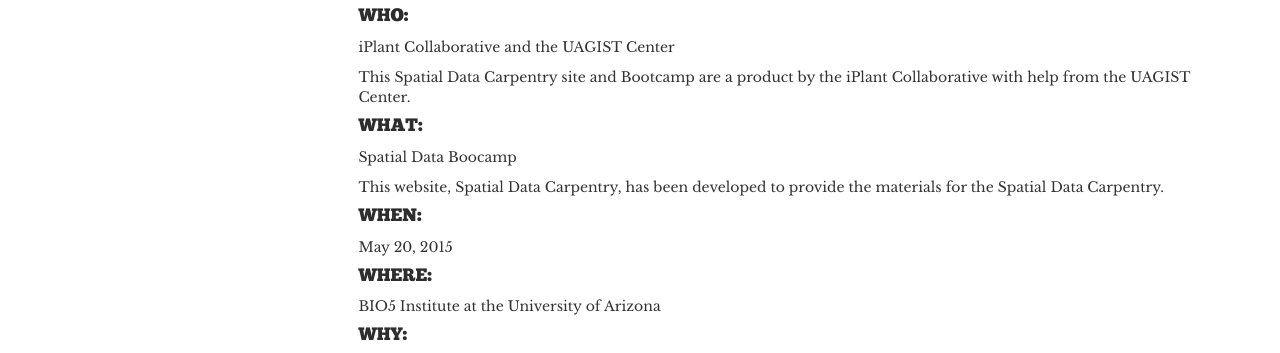
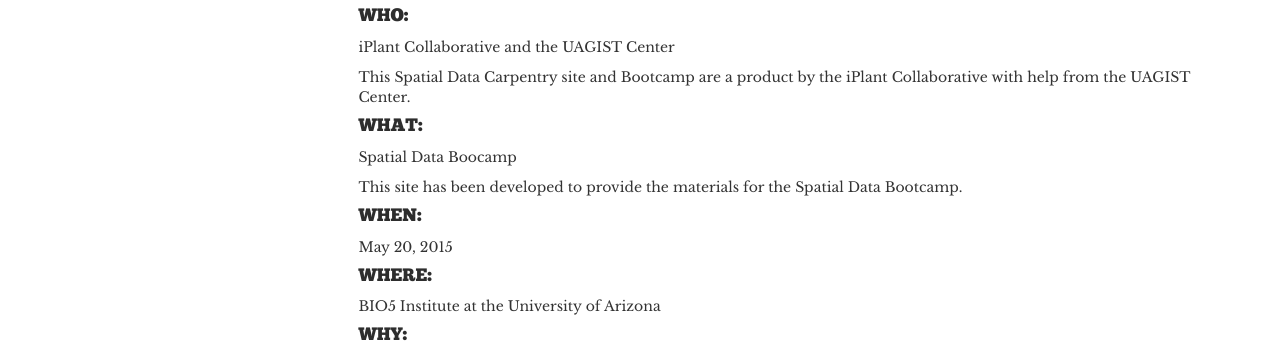
Before and after one commit to dguaderrama/dguaderrama.github.io, a plain HTML site: page index.html in a window 1280 px wide. Shown: the part 408-761 px from the top of the page. Drawn offline with nearby package versions, Linux system fonts and the light colour scheme; files whose address does not match are found by name; a web font is replaced by a local one.

Commit message:
updates to index

```diff
--- a/index.html
+++ b/index.html
@@ -94,7 +94,7 @@
 
 <p>Spatial Data Boocamp</p>
 
-<p>This website, Spatial Data Carpentry, has been developed to provide the materials for the Spatial Data Carpentry.</p>
+<p>This site has been developed to provide the materials for the Spatial Data Bootcamp.</p>
 
 <h4 id="when">WHEN:</h4>
 
```
